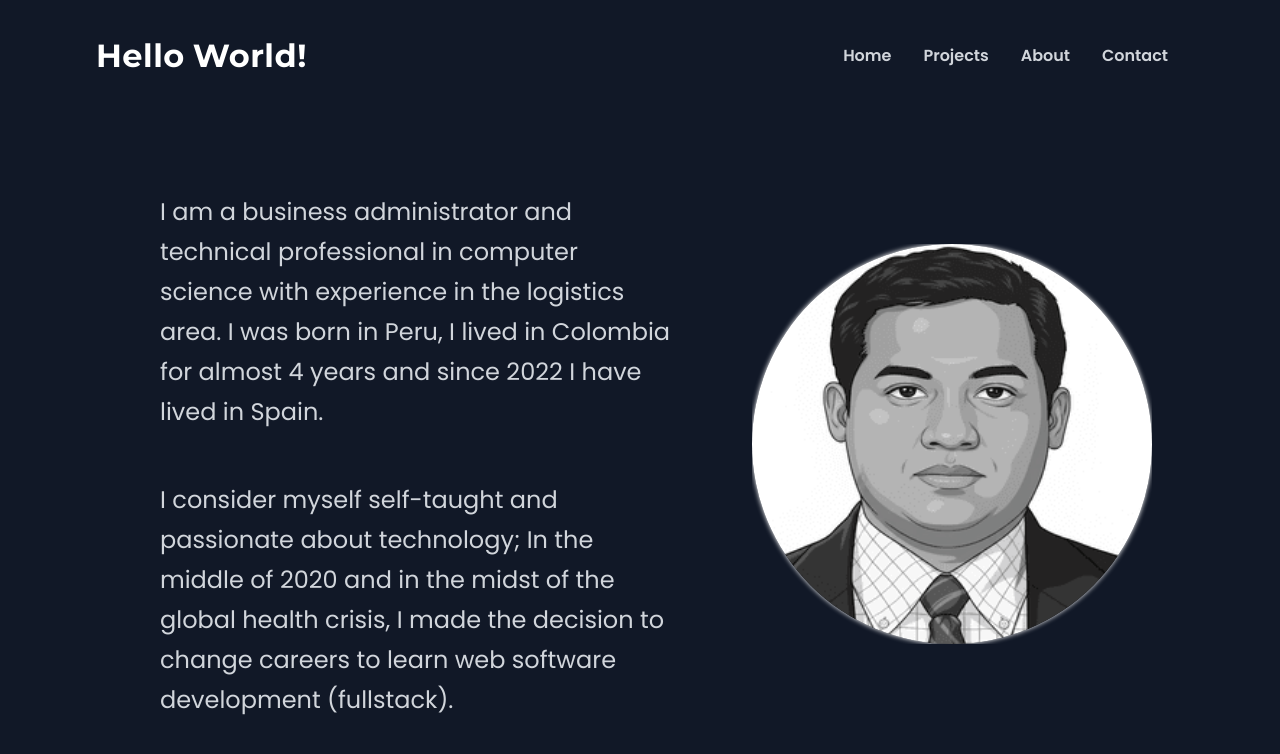
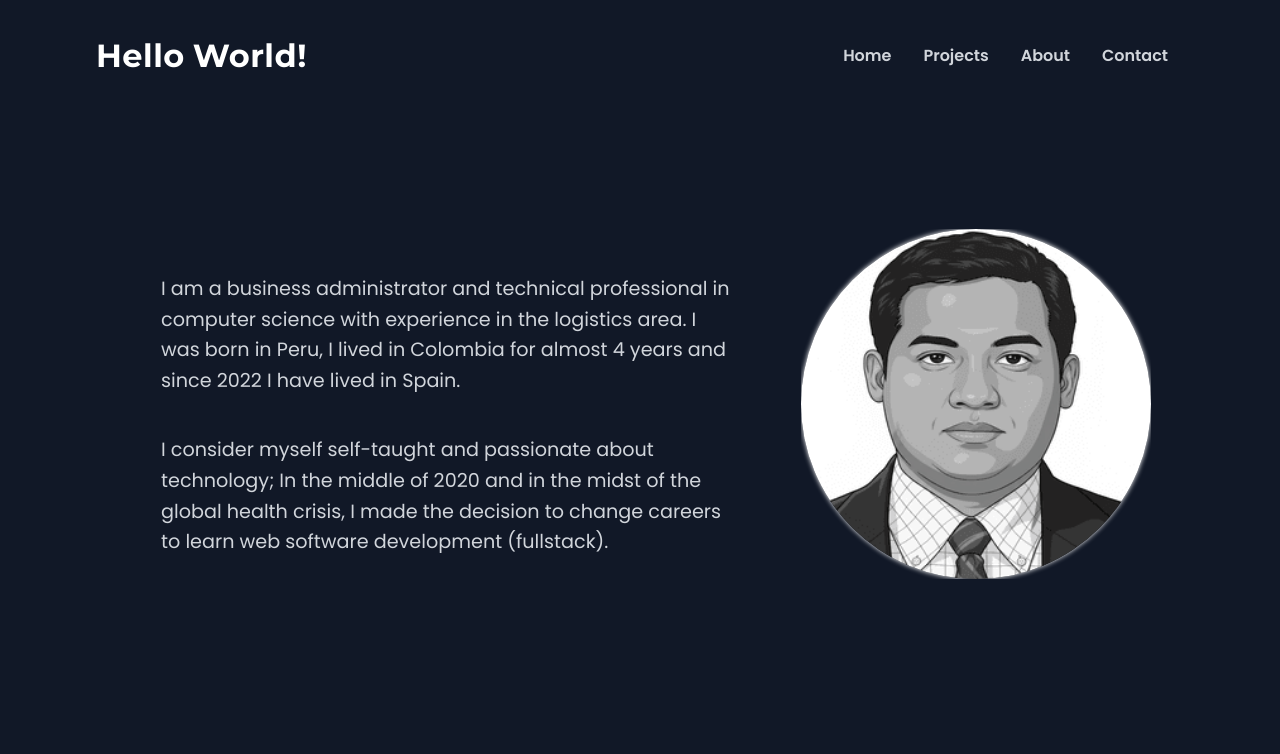
Before and after one commit to jdelacruzv/portafolio, a React (Vite) app: page /about in a window 1280 px wide. Shown: the top 754 px of the page. Built offline with nearby package versions, Linux system fonts and the light colour scheme.

Commit message:
refactoring aboutPage

```diff
--- a/src/pages/AboutPage.jsx
+++ b/src/pages/AboutPage.jsx
@@ -8,6 +8,7 @@ const AboutPage = () => {
 					className={style.about__img}
 					src="/assets/images/jose.png"
 					alt="Photo Jose"
+					fetchpriority="high"
 				/>
 			</figure>
 			<div className={style.about__data}>
@@ -23,7 +24,6 @@ const AboutPage = () => {
 				</p>
 			</div>
 		</section>
-		// </section>
 	);
 };
 
--- a/src/pages/AboutPage.module.css
+++ b/src/pages/AboutPage.module.css
@@ -1,8 +1,9 @@
 .about__container {
   display: flex;
   flex-direction: column;
+  align-items: center;
   justify-content: center;
-  align-items: center;
+	text-align: center;
 	padding: .8rem 2rem;
 }
 .about__photo {
@@ -21,8 +22,8 @@
 	text-align: center;
 }
 .about__text {
-	font-size: clamp(1rem, 2vw, 1.5rem);
-  line-height: 2rem;
+	font-size: clamp(1rem, 1vw, 1.5rem);
+  line-height: 1.6;
 }
 @media screen and (min-width: 480px) {
 	.about__container {
@@ -32,11 +33,9 @@
 @media screen and (min-width: 960px) {
 	.about__container {
     flex-direction: row-reverse;
-		align-items: center;
-		justify-content: center;
 		height: calc(100vh - 112px);
-    gap: 3rem;
-		padding: 2rem 4rem;
+    gap: 2rem;
+		padding: 0 0 5em;
 		margin: auto;
   }
 	.about__data {
@@ -54,10 +53,9 @@
 		flex-direction: column;
 		align-items: center;
 		justify-content: center;
-    width: 400px;
-    height: 400px;
+		width: 350px;
   }
 	.about__text {
-		line-height: 2.5rem;
+		font-size: clamp(1rem, 1.5vw, 1.5rem);
 	}
 }
```
